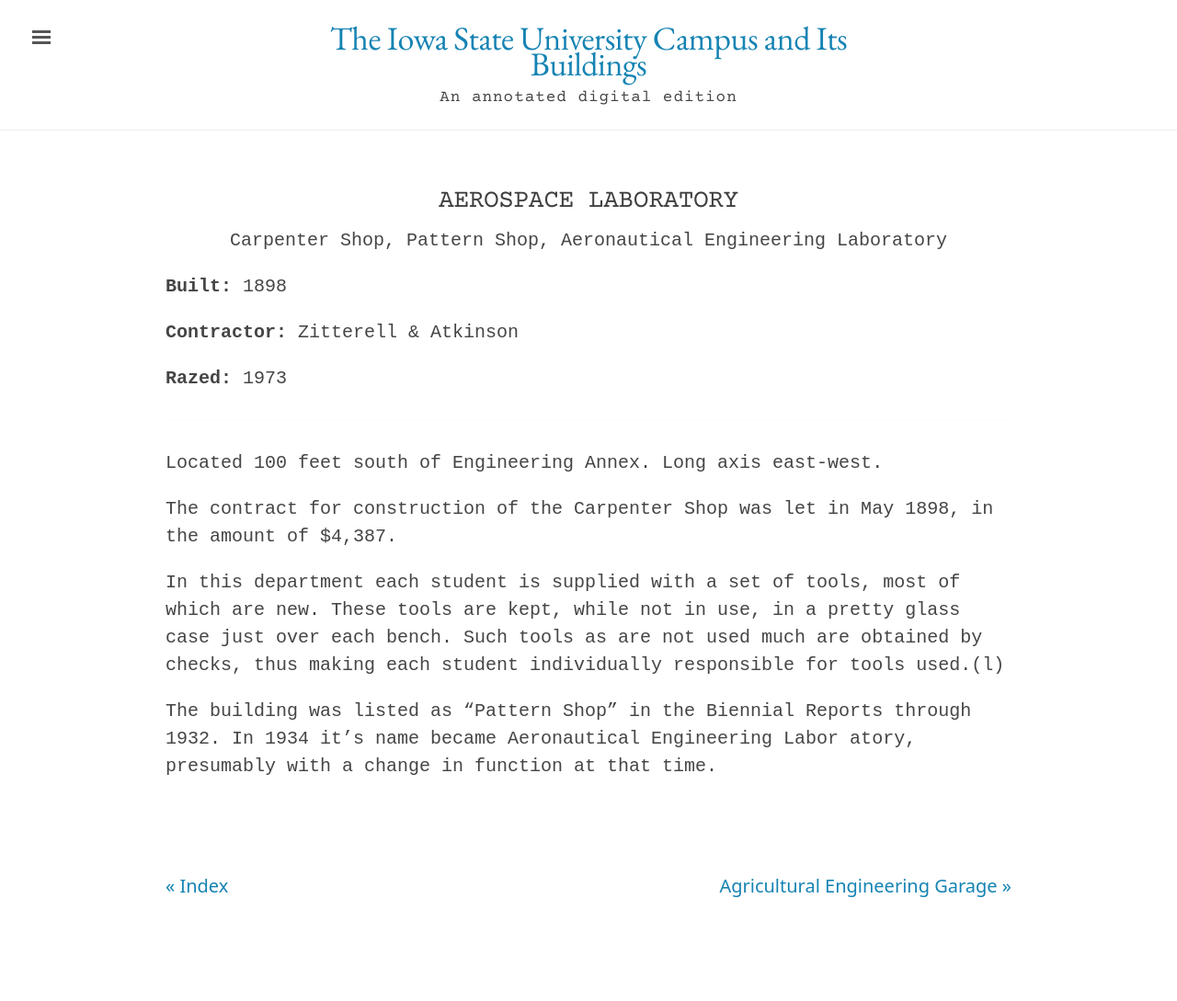
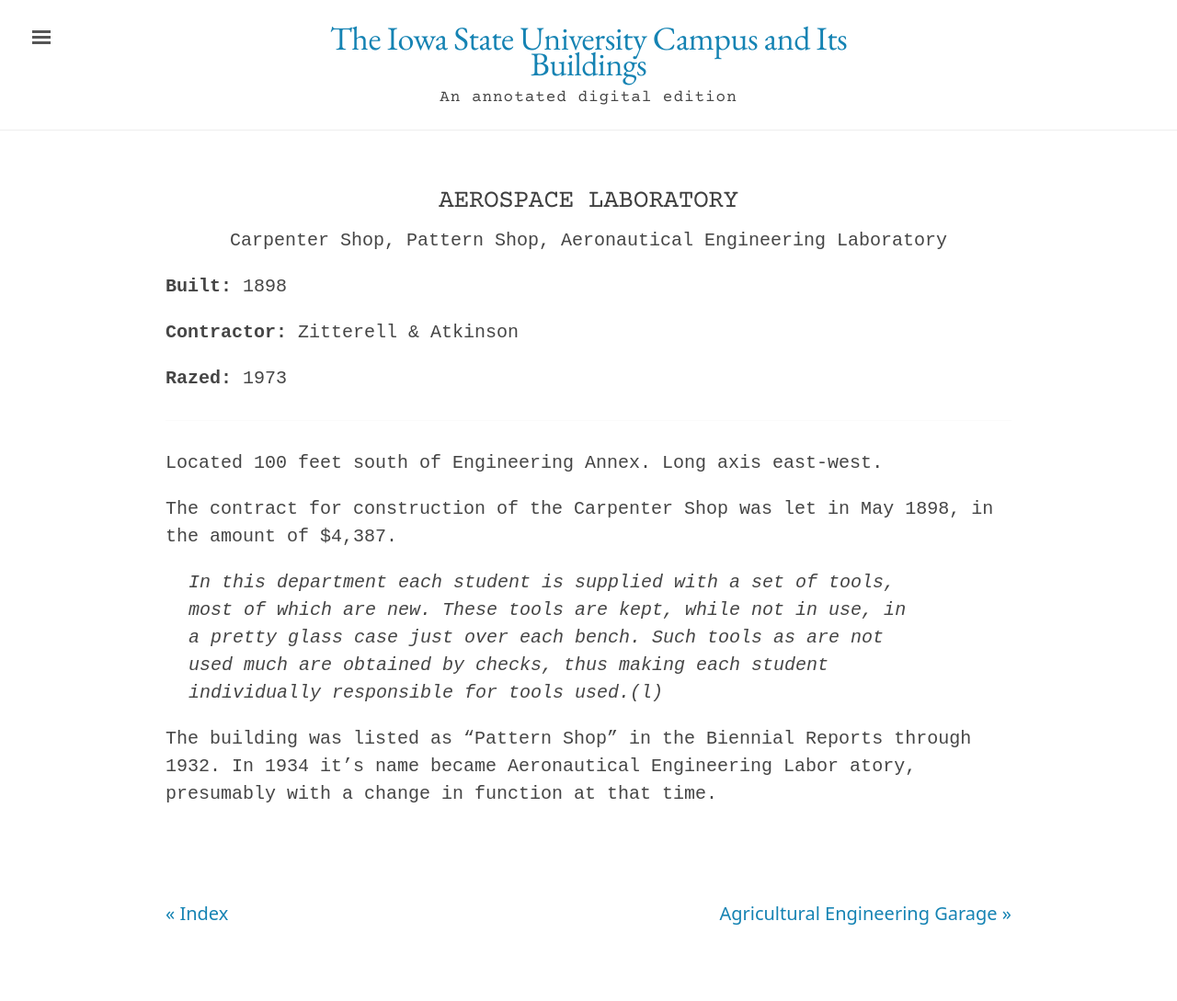
Before and after one commit to emanderson811/day-edition, a Jekyll site: the page built from _texts/buildings/001day-aerospace-lab.md, in a window 1280 px wide. Shown: the whole page at 92% size. Built offline with Jekyll 4.4.1, drawn with Linux system fonts in a browser that asks for light colours; before the commit the page ends 1059 px from its top, so only the background shows below that.

```diff
--- a/_texts/buildings/001day-aerospace-lab.md
+++ b/_texts/buildings/001day-aerospace-lab.md
@@ -22,10 +22,6 @@ Located 100 feet south of Engineering Annex. Long axis east-west.
 
 The contract for construction of the Carpenter Shop was let in May 1898, in the amount of $4,387.
 
-In this department each student is supplied with a set of tools,
-most of which are new. These tools are kept, while not in use,
-in a pretty glass case just over each bench. Such tools as
-are not used much are obtained by checks, thus making each student
-individually responsible for tools used.(l)
+>In this department each student is supplied with a set of tools, most of which are new. These tools are kept, while not in use, in a pretty glass case just over each bench. Such tools as are not used much are obtained by checks, thus making each student individually responsible for tools used.(l)
 
 The building was listed as "Pattern Shop" in the Biennial Reports through 1932. In 1934 it's name became Aeronautical Engineering Labor atory, presumably with a change in function at that time.
```
